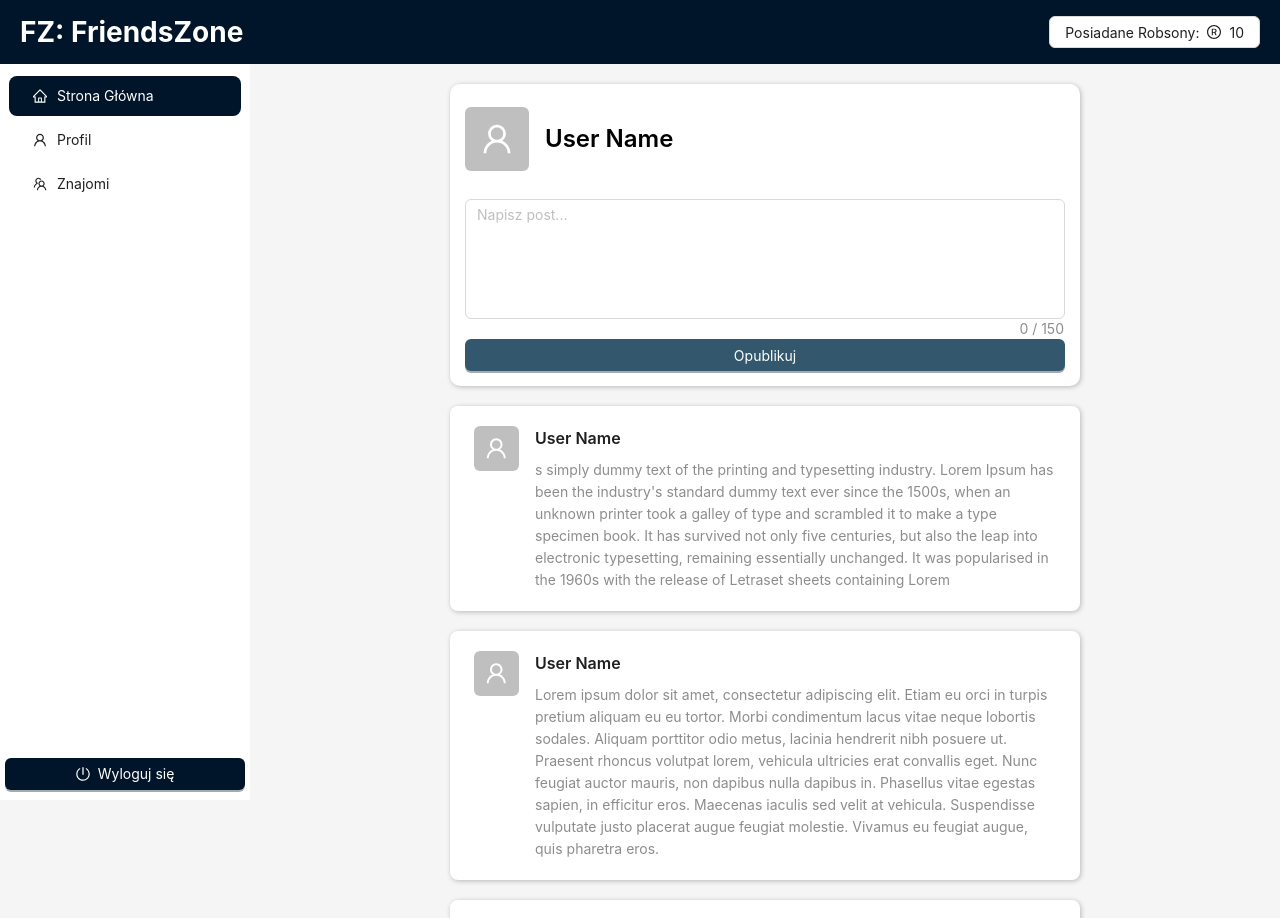
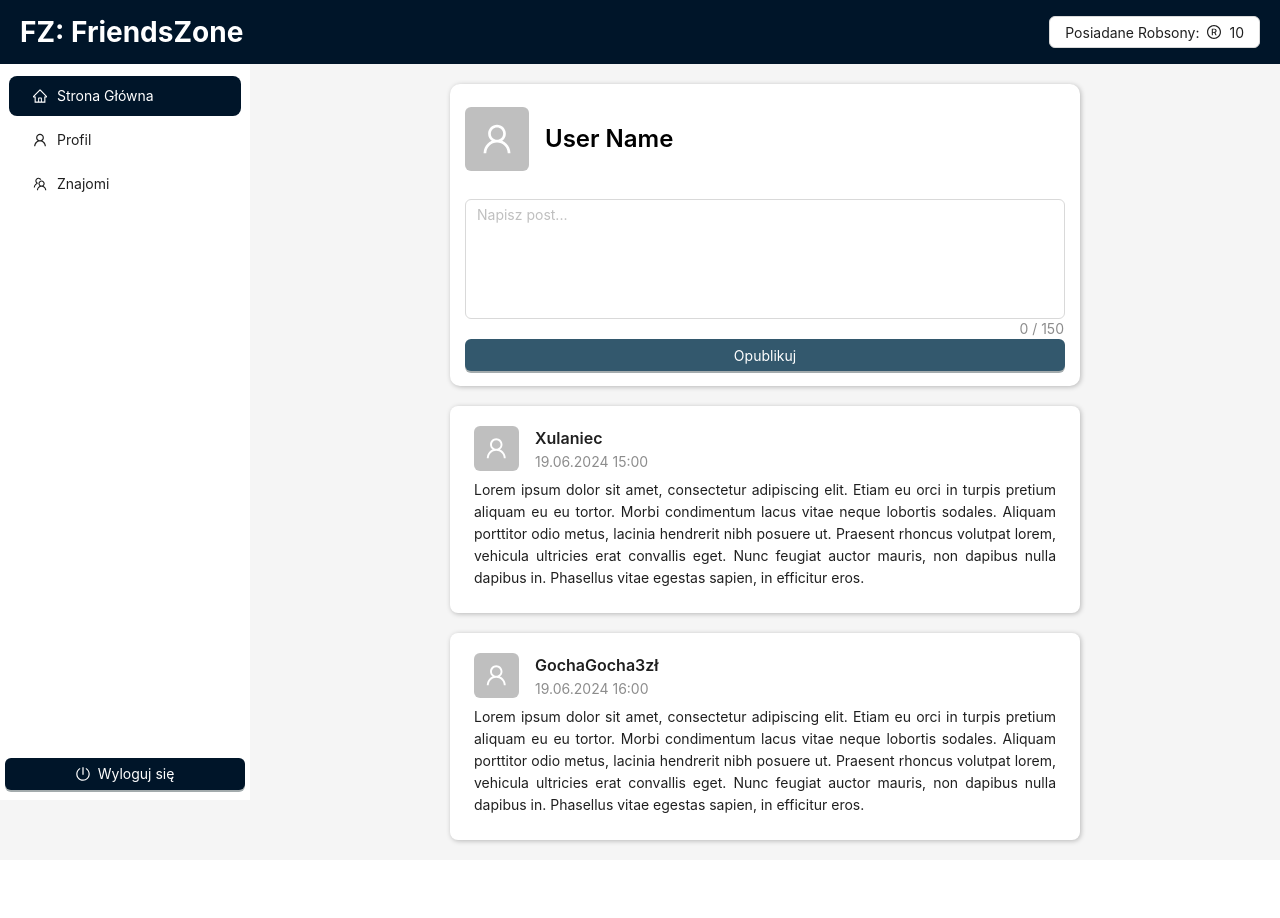
Before and after one commit to MarcelKubicki/isi_project_front, a React (Create React App) app: page /homePage in a window 1280 px wide. Shown: the top 918 px of the page. After the commit the page ends 860 px from the top, so only its background shows below. Built offline with nearby package versions, Linux system fonts and the light colour scheme.

Commit message:
card styles

```diff
--- a/src/screens/homePageSubpages/HomeMainBoard.js
+++ b/src/screens/homePageSubpages/HomeMainBoard.js
@@ -1,26 +1,53 @@
 import React, {useState} from 'react';
 import {Input, Avatar, Flex, Button, Typography, Card} from 'antd';
 import {UserOutlined} from '@ant-design/icons';
+import '../../styles/HomeMainBoard.css';
+
 const {Title} = Typography;
 const {Meta} = Card;
 const {TextArea} = Input;
 
+const testPosts = [
+  {
+    username: 'Xulaniec',
+    content: 'Lorem ipsum dolor sit amet, consectetur adipiscing elit. Etiam eu orci in turpis pretium aliquam eu eu tortor. Morbi condimentum lacus vitae neque lobortis sodales. Aliquam porttitor odio metus, lacinia hendrerit nibh posuere ut. Praesent rhoncus volutpat lorem, vehicula ultricies erat convallis eget. Nunc feugiat auctor mauris, non dapibus nulla dapibus in. Phasellus vitae egestas sapien, in efficitur eros.',
+    date: '19.06.2024 15:00'
+  },
+  {
+    username: 'GochaGocha3zł',
+    content: 'Lorem ipsum dolor sit amet, consectetur adipiscing elit. Etiam eu orci in turpis pretium aliquam eu eu tortor. Morbi condimentum lacus vitae neque lobortis sodales. Aliquam porttitor odio metus, lacinia hendrerit nibh posuere ut. Praesent rhoncus volutpat lorem, vehicula ultricies erat convallis eget. Nunc feugiat auctor mauris, non dapibus nulla dapibus in. Phasellus vitae egestas sapien, in efficitur eros.',
+    date: '19.06.2024 16:00'
+  },
+];
+
 const HomeMainBoard = ({user}) => {
   const [postContent, setPostContent] = useState('');
-  const [posts, setPosts] = useState([]);
+  const [posts, setPosts] = useState(testPosts);
 
   const handlePostChange = (e) => {
     setPostContent(e.target.value);
   };
 
+  const getCurrentDate = () => {
+    const date = new Date();
+    const day = String(date.getDate()).padStart(2, '0');
+    const month = String(date.getMonth() + 1).padStart(2, '0');
+    const year = date.getFullYear();
+    const hours = String(date.getHours()).padStart(2, '0');
+    const minutes = String(date.getMinutes()).padStart(2, '0');
+
+    return `${day}.${month}.${year} ${hours}:${minutes}`;
+  };
+
   const handlePublish = () => {
     if (postContent.trim()) {
       setPosts([
-        ...posts,
         {
           username: user ? user.username : 'User Name',
           content: postContent,
+          date: getCurrentDate(),
         },
+        ...posts
       ]);
       setPostContent('');
     }
@@ -46,12 +73,14 @@ const HomeMainBoard = ({user}) => {
             placeholder="Napisz post..."
             style={{ height: 120, resize: 'none'}}
             onChange={handlePostChange}
+            value={postContent}
           />
           <Button type='primary' onClick={handlePublish}>
             Opublikuj
           </Button>
         </Flex>
       </div>
+
       {posts.map((post, index) => (
         <Card
           key={index}
@@ -59,72 +88,24 @@ const HomeMainBoard = ({user}) => {
           style={{
             width: '100%',
             marginTop: 20,
-            boxShadow: '1px 1px 5px rgba(0, 0, 0, 0.25)'
+            boxShadow: '1px 1px 5px rgba(0, 0, 0, 0.25)',
+            textAlign: 'justify',
+            textJustify: 'inter-word',
           }}
         >
           <Meta
             avatar={<Avatar shape="square" size={45} icon={<UserOutlined/>} />}
             title= {post.username}
-            description= {post.content}
+            description= {post.date}
+            style={{
+
+            }}
           />
+          <div style={{marginTop: '10px'}}>
+            {post.content}
+          </div>
         </Card>
       ))}
-      <Card
-        bordered={false}
-        style={{
-          width: '100%',
-          marginTop: 20,
-          boxShadow: '1px 1px 5px rgba(0, 0, 0, 0.25)'
-        }}
-        // cover={
-        //   <div style={{display: 'flex', justifyContent: 'center'}}>
-        //     <img
-        //       alt="example"
-        //       src="https://nasionamarychy.pl/img/pshow/blog/118.jpg"
-        //       style={{
-        //         width: '50%',
-        //         marginTop: 20,
-        //       }}
-        //     />
-        //   </div>
-        // }
-      >
-        <Meta
-          avatar={<Avatar shape="square" size={45} icon={<UserOutlined/>} />}
-          title="User Name"
-          description="s simply dummy text of the printing and typesetting industry. Lorem Ipsum has been the industry's standard dummy text ever since the 1500s, when an unknown printer took a galley of type and scrambled it to make a type specimen book. It has survived not only five centuries, but also the leap into electronic typesetting, remaining essentially unchanged. It was popularised in the 1960s with the release of Letraset sheets containing Lorem"
-        />
-      </Card>
-
-      <Card
-        bordered={false}
-        style={{
-          width: '100%',
-          marginTop: 20,
-          boxShadow: '1px 1px 5px rgba(0, 0, 0, 0.25)'
-        }}
-      >
-        <Meta
-          avatar={<Avatar shape="square" size={45} icon={<UserOutlined/>} />}
-          title="User Name"
-          description="Lorem ipsum dolor sit amet, consectetur adipiscing elit. Etiam eu orci in turpis pretium aliquam eu eu tortor. Morbi condimentum lacus vitae neque lobortis sodales. Aliquam porttitor odio metus, lacinia hendrerit nibh posuere ut. Praesent rhoncus volutpat lorem, vehicula ultricies erat convallis eget. Nunc feugiat auctor mauris, non dapibus nulla dapibus in. Phasellus vitae egestas sapien, in efficitur eros. Maecenas iaculis sed velit at vehicula. Suspendisse vulputate justo placerat augue feugiat molestie. Vivamus eu feugiat augue, quis pharetra eros."
-        />
-      </Card>
-
-      <Card
-        bordered={false}
-        style={{
-          width: '100%',
-          marginTop: 20,
-          boxShadow: '1px 1px 5px rgba(0, 0, 0, 0.25)'
-        }}
-      >
-        <Meta
-          avatar={<Avatar shape="square" size={45} icon={<UserOutlined/>} />}
-          title="User Name"
-          description="Lorem ipsum dolor sit amet, consectetur adipiscing elit. Etiam eu orci in turpis pretium aliquam eu eu tortor. Morbi condimentum lacus vitae neque lobortis sodales. Aliquam porttitor odio metus, lacinia hendrerit nibh posuere ut. Praesent rhoncus volutpat lorem, vehicula ultricies erat convallis eget. Nunc feugiat auctor mauris, non dapibus nulla dapibus in. Phasellus vitae egestas sapien, in efficitur eros. Maecenas iaculis sed velit at vehicula. Suspendisse vulputate justo placerat augue feugiat molestie. Vivamus eu feugiat augue, quis pharetra eros."
-        />
-      </Card>
     </>
   );
 };
--- /dev/null
+++ b/src/styles/HomeMainBoard.css
@@ -0,0 +1,3 @@
+.ant-card-meta-title {
+  margin-bottom: 0 !important;
+}
```
